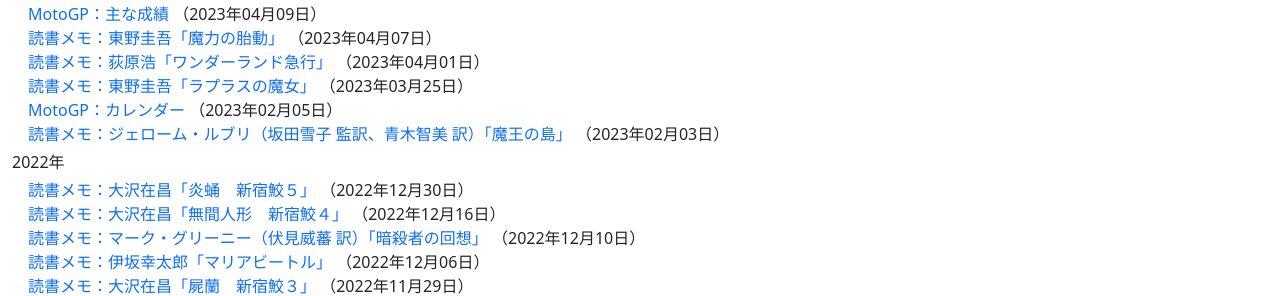
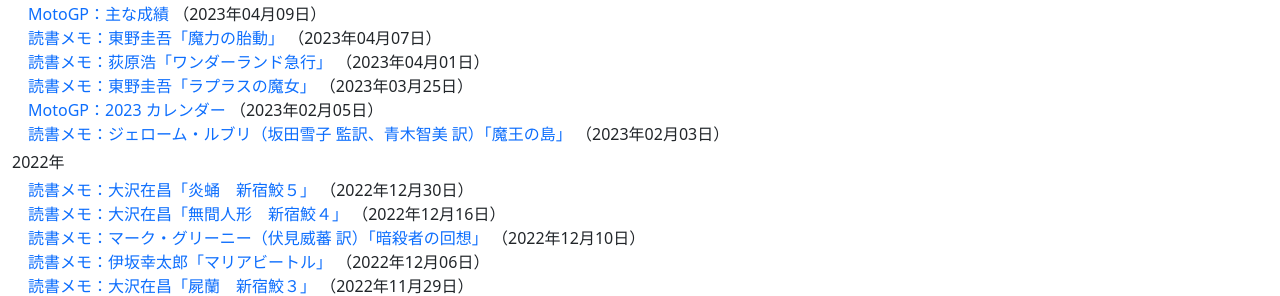
Before and after one commit to waipuna96815/waipuna96815.github.io, a Jekyll site: the page built from index.md, in a window 1280 px wide and 900 px high. Shown: the part 311-607 px from the top of the window. Built offline with Jekyll 4.4.1, drawn with Linux system fonts in a browser that asks for light colours; nearby versions of some CDN libraries.

Commit message:
add 2023 to calendar

```diff
--- a/index.md
+++ b/index.md
@@ -18,7 +18,7 @@
 <li><a href="pages/book-higashino.html">読書メモ：東野圭吾「魔力の胎動」</a> （2023年04月07日）</li>
 <li><a href="pages/book-ogiwara.html">読書メモ：荻原浩「ワンダーランド急行」</a> （2023年04月01日）</li>
 <li><a href="pages/book-higashino.html">読書メモ：東野圭吾「ラプラスの魔女」</a> （2023年03月25日）</li>
-<li><a href="pages/moto-2023gp.html">MotoGP：カレンダー</a> （2023年02月05日）</li>
+<li><a href="pages/moto-2023gp.html">MotoGP：2023 カレンダー</a> （2023年02月05日）</li>
 <li><a href="pages/book-etc.html">読書メモ：ジェローム・ルブリ（坂田雪子 監訳、青木智美 訳）「魔王の島」</a> （2023年02月03日）</li>
 </ul>
 
```
Also changed, not shown: moto.md (+1 -1 lines).
